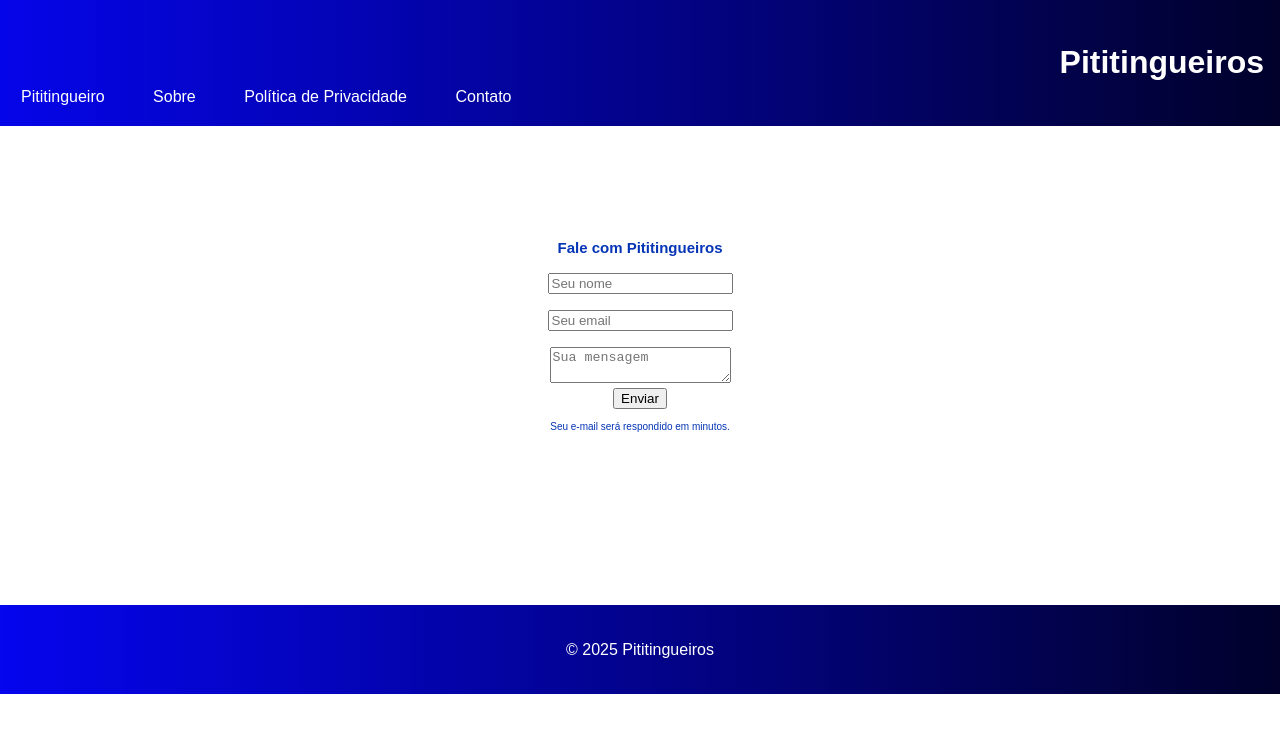
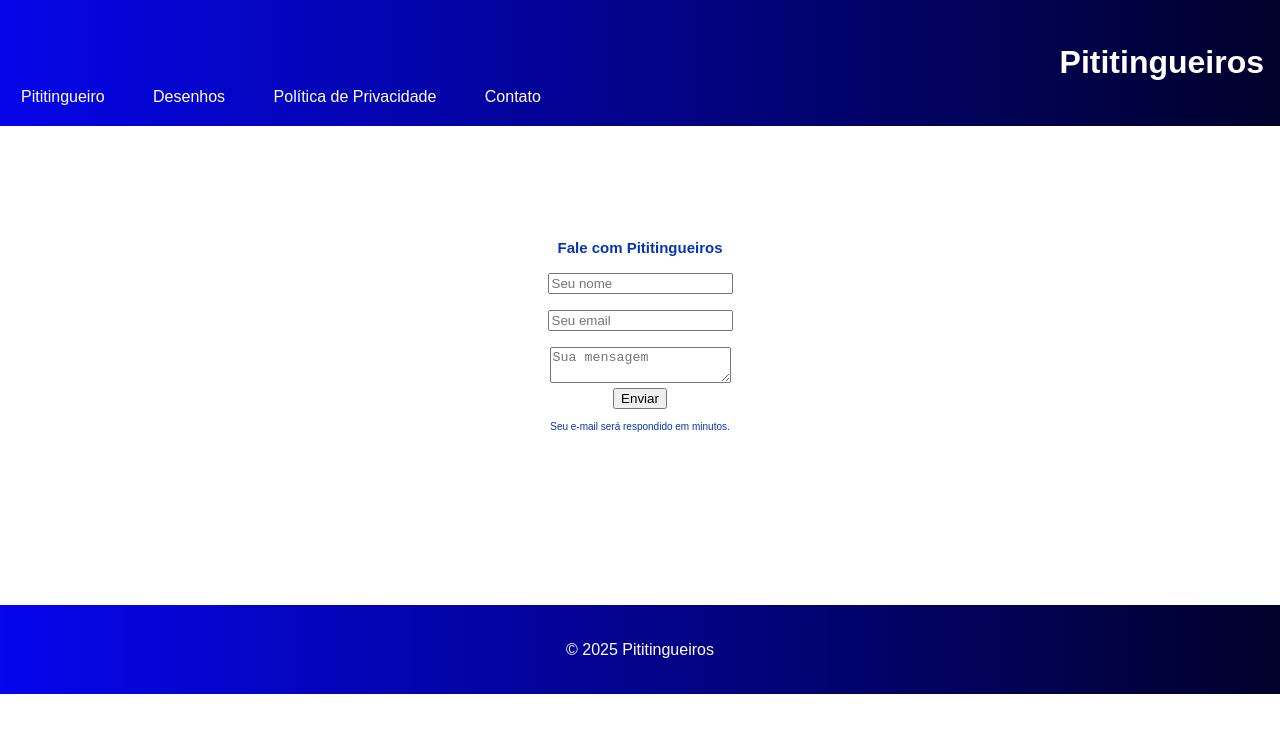
Before and after one commit to flaviodgdas/pititingueiro, a plain HTML site: page contato.html in a window 1280 px wide. Drawn offline with Linux system fonts and the light colour scheme.

Commit message:
atualizando

```diff
--- a/contato.html
+++ b/contato.html
@@ -10,7 +10,7 @@
   <header class="flutuante">
     <nav>
       <a href="index.html">Pititingueiro</a>
-      <a href="desenhos.html">Sobre</a>
+      <a href="desenhos.html">Desenhos</a>
       <a href="politica.html">Política de Privacidade</a>
       <a href="#">Contato</a>
     </nav>
```
Also changed, not shown: desenhos.html (+1 -1 lines), index.html (+1 -1 lines).
